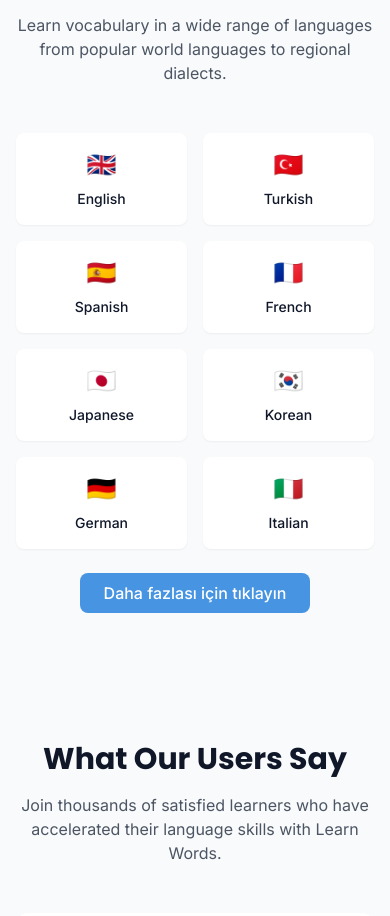
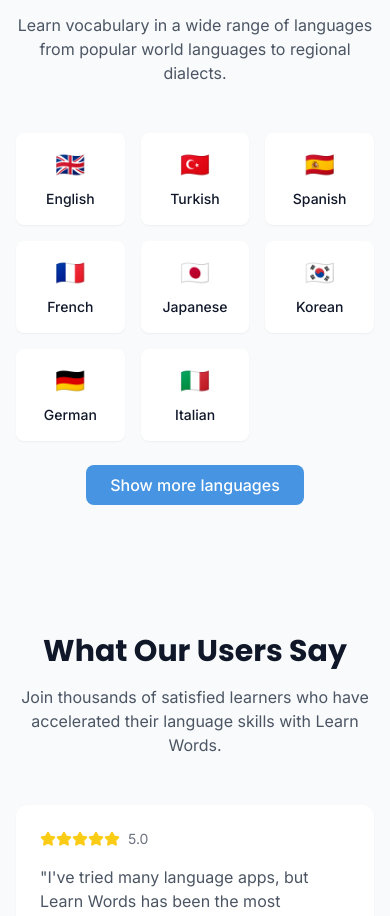
Before and after one commit to xxxmyxxx/LearnWords, a React (Vite) app: page / in a window 390 px wide. Shown: the part 2763-3679 px from the top of the page. Built offline with nearby package versions, Linux system fonts and the light colour scheme.

Commit message:
🔧 Mobil dil gösterimi iyileştirildi: pencere boyutuna göre dinamik sınıflar eklendi ve mobil uyumlu dil gösterimi için durum yönetimi güncellendi.

```diff
--- a/src/components/Languages.tsx
+++ b/src/components/Languages.tsx
@@ -1,4 +1,4 @@
-import React, { useState } from "react";
+import React, { useState, useEffect } from "react";
 import { motion } from "framer-motion";
 import { languages } from "@/data/languages";
 
@@ -19,8 +19,16 @@ const item = {
 
 const Languages: React.FC = () => {
   const [showAllMobile, setShowAllMobile] = useState(false);
-  const isMobile = typeof window !== 'undefined' && window.innerWidth < 640;
+  const [isMobile, setIsMobile] = useState(false);
   const mobileLimit = 8;
+
+  useEffect(() => {
+    const checkMobile = () => setIsMobile(window.innerWidth < 640);
+    checkMobile();
+    window.addEventListener("resize", checkMobile);
+    return () => window.removeEventListener("resize", checkMobile);
+  }, []);
+
   const displayedLanguages = isMobile && !showAllMobile ? languages.slice(0, mobileLimit) : languages;
 
   return (
@@ -47,7 +55,7 @@ const Languages: React.FC = () => {
           </motion.p>
         </div>
         <motion.div
-          className="grid grid-cols-2 sm:grid-cols-3 md:grid-cols-4 lg:grid-cols-8 gap-4 max-w-5xl mx-auto"
+          className={`grid ${isMobile ? 'grid-cols-3' : 'grid-cols-2 sm:grid-cols-3 md:grid-cols-4 lg:grid-cols-8'} gap-4 max-w-5xl mx-auto`}
           variants={container}
           initial="hidden"
           whileInView="show"
@@ -77,7 +85,7 @@ const Languages: React.FC = () => {
               className="bg-primary text-white rounded-lg px-6 py-2 text-center hover:bg-primary/90 transition font-medium"
               onClick={() => setShowAllMobile(true)}
             >
-              Daha fazlası için tıklayın
+              Show more languages
             </button>
           )}
         </div>
```
